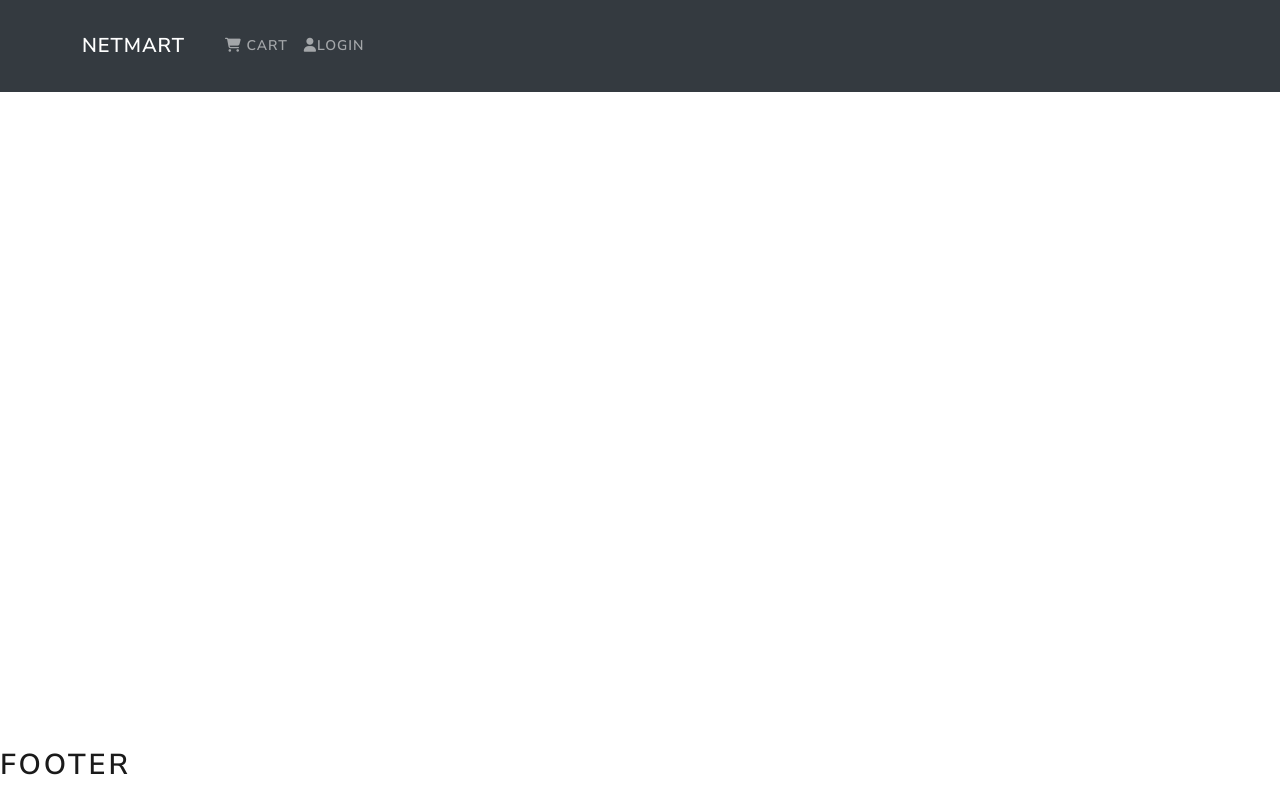
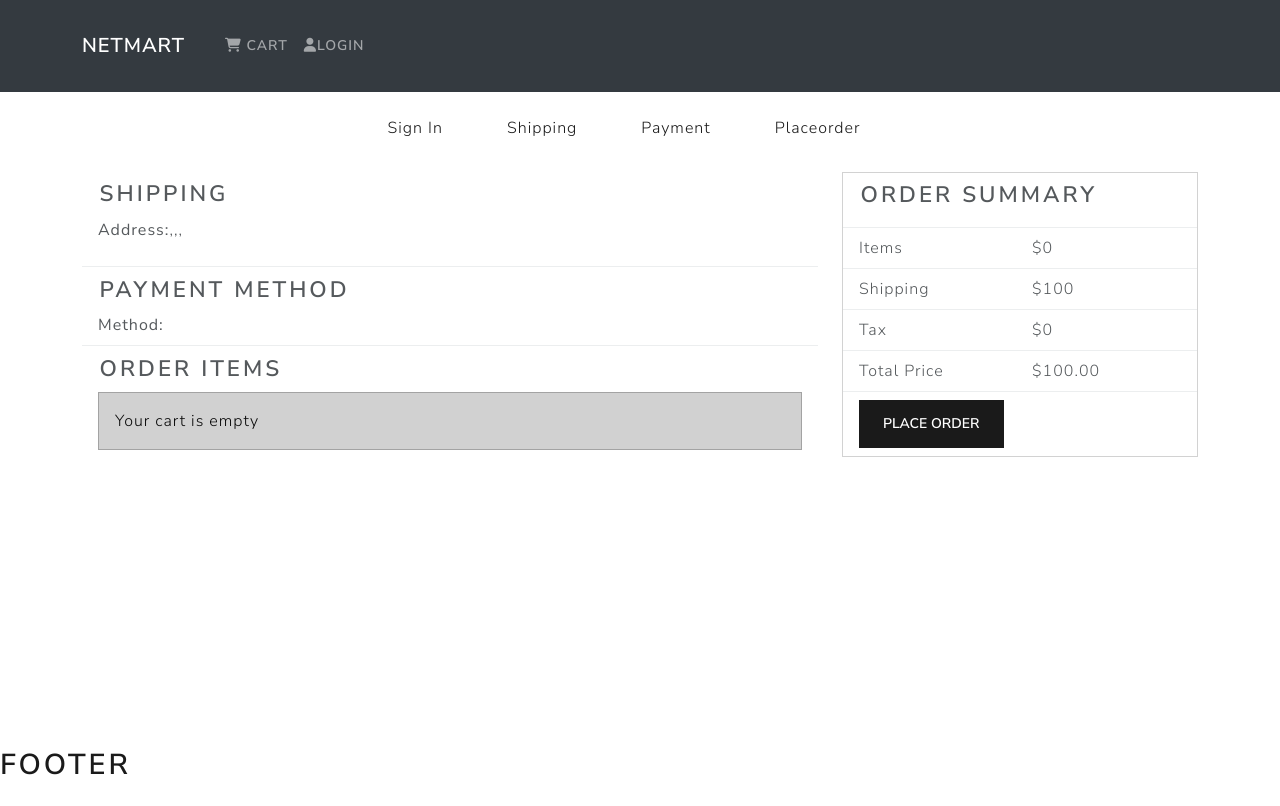
Before and after one commit to rahulsonu1/proshop, a React (Create React App) app in the folder frontend/: page /placeorder in a window 1280 px wide. Built offline with nearby package versions, Linux system fonts and the light colour scheme.

Commit message:
created place ordr screen

```diff
--- a/frontend/src/App.js
+++ b/frontend/src/App.js
@@ -9,6 +9,8 @@ import LoginScreen from "./Screens/LoginScreen";
 import RegisterScreen from "./Screens/RegisterScreen";
 import ProfileScreen from "./Screens/ProfileScreen";
 import ShippingScreen from "./Screens/ShippingScreen";
+import PaymentScreen from "./Screens/PaymentScreen";
+import PlaceOrderScreen from "./Screens/PlaceOrderScreen";
 
 
 
@@ -26,7 +28,8 @@ function App() {
         <Route path="/register" element={<RegisterScreen></RegisterScreen>}></Route>
         <Route path="/profile" element={<ProfileScreen></ProfileScreen>}></Route>
         <Route path="/shipping" element={<ShippingScreen/>}></Route>
-        {/* <Route path="/payment"  element={}></Route> */}
+        <Route path="/payment"  element={<PaymentScreen></PaymentScreen>}></Route>
+        <Route path="/placeorder" element={<PlaceOrderScreen></PlaceOrderScreen>}></Route>
 
         </Routes>
       </Container>
--- /dev/null
+++ b/frontend/src/Screens/PaymentScreen.jsx
@@ -0,0 +1,55 @@
+import React, { useState } from "react";
+import { Form, Button, Col } from "react-bootstrap";
+import { useNavigate } from "react-router-dom";
+import { useDispatch, useSelector } from "react-redux";
+import CheckoutSteps from "../Component/CheckoutSteps";
+import { cartAction } from "../store/cartDetail";
+import FormContainer from "../Component/FormContainer";
+
+const PaymentScreen = () => {
+  const naviagte = useNavigate();
+  const dispatch = useDispatch();
+
+  const { shippingAddress } = useSelector((state) => state.cartDetail);
+  if (!shippingAddress) {
+    naviagte("/shipping");
+  }
+
+  const [paymentMethod, setPaymentMethod] = useState("PayPal");
+
+  function submitHandler(e) {
+    e.preventDefault();
+    dispatch(cartAction.savePaymentMethtod(paymentMethod));
+    localStorage.setItem("paymentMethod", JSON.stringify(paymentMethod));
+    naviagte("/placeorder");
+  }
+
+  return (
+    <FormContainer>
+      <CheckoutSteps step1 step2 step3 />
+      <h1>Payment Method</h1>
+      <Form onSubmit={submitHandler}>
+        <Form.Group>
+          <Form.Label as="lengen">Select Method</Form.Label>
+
+          <Col>
+            <Form.Check
+              type="radio"
+              label="PayPal or Credit Card "
+              id="PayPal"
+              name="paymentMethod"
+              value="PayPal"
+              checked
+              onChange={(e) => setPaymentMethod(e.target.value)}
+            ></Form.Check>
+          </Col>
+        </Form.Group>
+        <Button type="submit" variant="primary">
+          Continue
+        </Button>
+      </Form>
+    </FormContainer>
+  );
+};
+
+export default PaymentScreen;
--- /dev/null
+++ b/frontend/src/Screens/PlaceOrderScreen.jsx
@@ -0,0 +1,116 @@
+import React, { useState } from "react";
+import { Button, Row, Col, ListGroup, Image, Card, ListGroupItem,} from "react-bootstrap";
+import { useNavigate ,Link} from "react-router-dom";
+import { useDispatch, useSelector } from "react-redux";
+import { cartAction } from "../store/cartDetail";
+import CheckoutSteps from "../Component/CheckoutSteps";
+import Message from "../Component/Message";
+
+const PlaceOrderScreen = () => {
+  const cart = useSelector((state) => state.cartDetail);
+
+  const itemsPrice=cart.cartItems.reduce((acc,item)=>acc+item.price*item.qty,0)
+
+  const shippingPrice=itemsPrice>100?0:100
+
+  const taxPrice=Number((0.15*itemsPrice).toFixed(2))
+
+  const totalPrice=(Number(itemsPrice)+Number(shippingPrice)+Number(taxPrice)).toFixed(2)
+
+  function placeOrderHandler(){
+
+  }
+
+  return (
+    <>
+      <CheckoutSteps step1 step2 step3 step4 />
+      <Row>
+        <Col md={8}>
+          <ListGroup variant="flush">
+            <ListGroup.Item>
+              <h2>Shipping</h2>
+              <p>
+                <strong>Address:</strong>
+                {cart.shippingAddress.address},{cart.shippingAddress.city},
+                {cart.shippingAddress.postalCode},{cart.shippingAddress.country}
+              </p>
+            </ListGroup.Item>
+            <ListGroup.Item>
+              <h2>Payment Method</h2>
+              <strong>Method: </strong>
+              {cart.paymentMethod}
+            </ListGroup.Item>
+
+            <ListGroup.Item>
+              <h2>Order Items</h2>
+              {cart.cartItems.length === 0 ? (
+                <Message>Your cart is empty</Message>
+              ) : (
+                <ListGroup variant="flush">
+                  {cart.cartItems.map((item, index) => (
+                    <ListGroup.Item key={index}>
+                      <Row>
+                        <Col md={4}>
+                          <Image
+                            src={item.image}
+                            alt={item.name}
+                            fluid
+                            rounded
+                          />
+                        </Col>
+                        <Col>
+                          <Link to={`/product/${item.product}`}>{item.name}</Link>
+                        </Col>
+                        <Col md={4}>{item.qty} x {item.price} = ${(item.qty*item.price).toFixed(2)}</Col>
+                      </Row>
+                    </ListGroup.Item>
+                  ))}
+                </ListGroup>
+              )}
+            </ListGroup.Item>
+          </ListGroup>
+        </Col>
+        <Col md={4}>
+          <Card>
+            <ListGroup variant="flush">
+              <ListGroup.Item>
+                <h2>Order Summary</h2>
+              </ListGroup.Item>
+              <ListGroup.Item>
+                <Row>
+                  <Col>Items</Col>
+                  <Col>${itemsPrice}</Col>
+                </Row>
+              </ListGroup.Item>
+              <ListGroup.Item>
+                <Row>
+                  <Col>Shipping</Col>
+                  <Col>${shippingPrice}</Col>
+                </Row>
+              </ListGroup.Item>
+              <ListGroup.Item>
+                <Row>
+                  <Col>Tax</Col>
+                  <Col>${taxPrice}</Col>
+                </Row>
+              </ListGroup.Item>
+              <ListGroup.Item>
+                <Row>
+                  <Col>Total Price</Col>
+                  <Col>${totalPrice}</Col>
+                </Row>
+              </ListGroup.Item>
+              <ListGroup.Item>
+                <Button type="button"className="btn-block" disabled={cart.cartItems===0} onClick={placeOrderHandler}>Place Order</Button>
+              </ListGroup.Item>
+
+
+            </ListGroup>
+          </Card>
+        </Col>
+      </Row>
+    </>
+  );
+};
+
+export default PlaceOrderScreen;
--- a/frontend/src/Screens/ShippingScreen.jsx
+++ b/frontend/src/Screens/ShippingScreen.jsx
@@ -28,7 +28,7 @@ const ShippingScreen = () => {
 
   return (
     <FormContainer>
-      <CheckoutSteps step1 step2 step3 step4/>
+      <CheckoutSteps step1 step2 />
       <h1>Shipping</h1>
       <Form onSubmit={submitHandler}>
         <Form.Group controlId="address">
--- a/frontend/src/store/cartDetail.js
+++ b/frontend/src/store/cartDetail.js
@@ -50,6 +50,9 @@ const cartDetailSlice = createSlice({
     },
     shippingAddressDetail:(state,action)=>{
       return {...state,shippingAddress:action.payload}
+    },
+    savePaymentMethtod:(state,action)=>{
+      return {...state,paymentMethod:action.payload}
     }
   },
 });
```
Also changed, not shown: frontend/src/Screens/Payment.jsx (deleted, +0 -15 lines).
